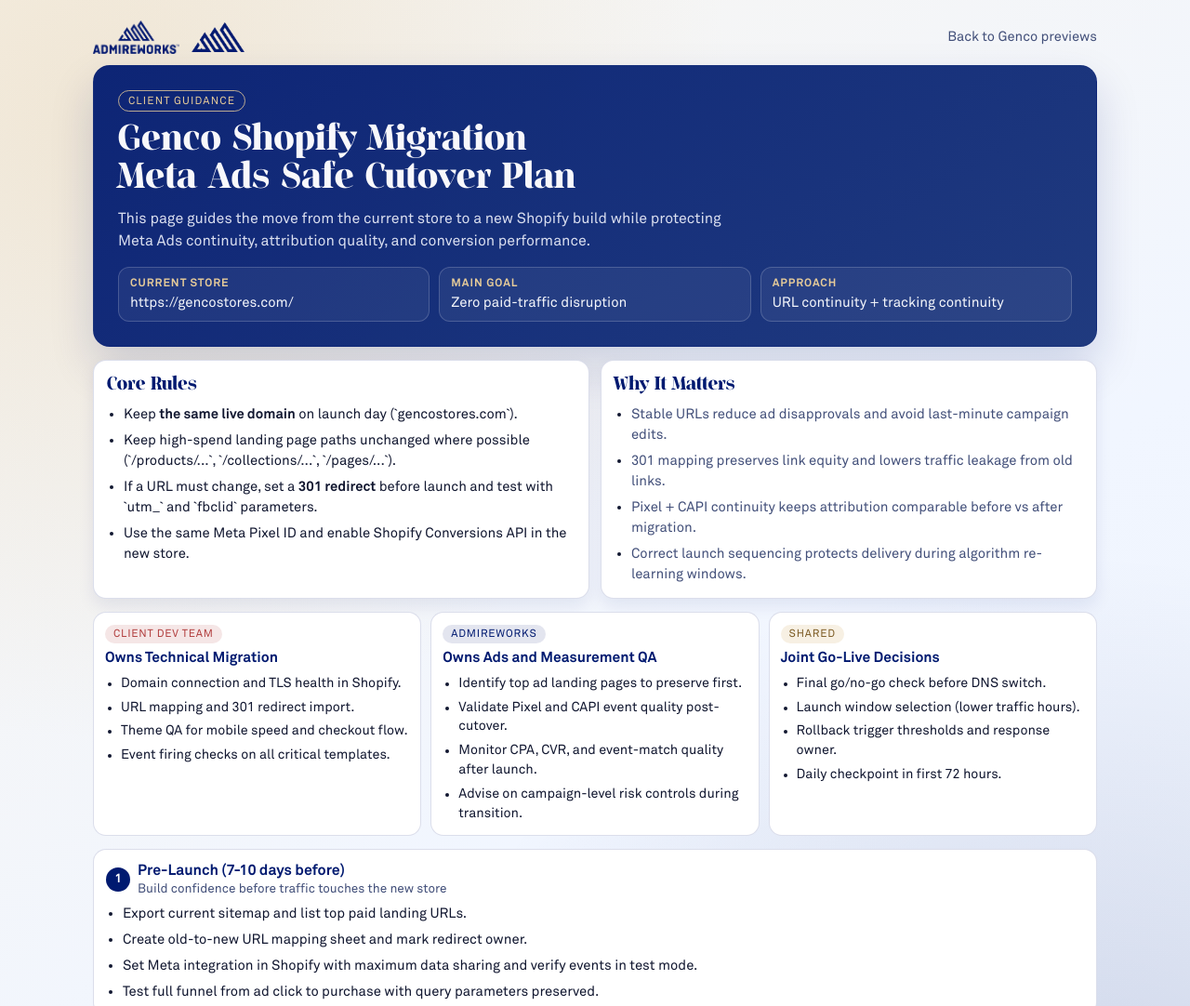
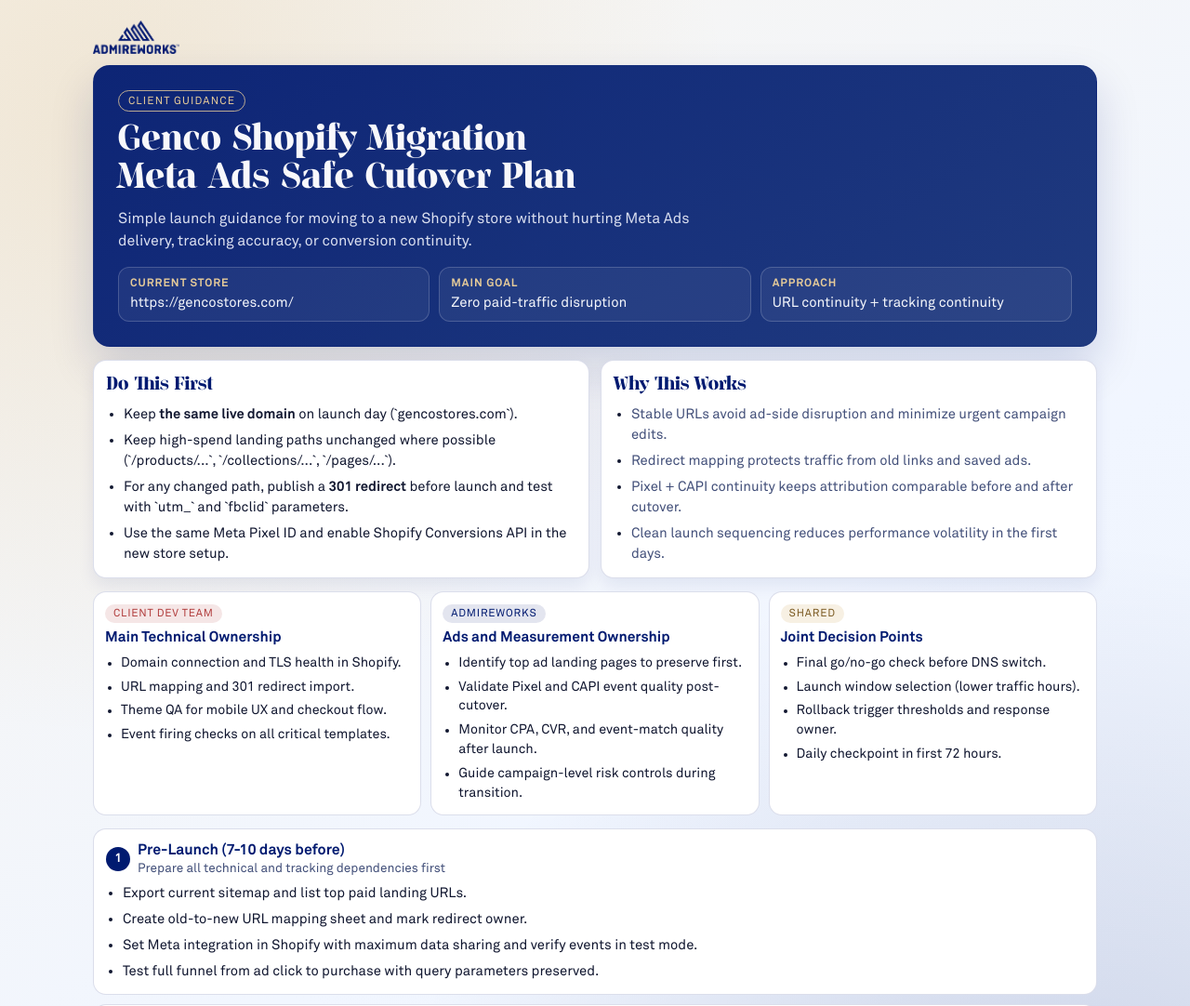
Before and after one commit to fnasr-source/admireworks-client-previews, a website: page clients/genco/shopify-migration-guide-v1/index.html in a window 1280 px wide. Shown: the top 1082 px of the page at 93% size. Drawn offline with Linux system fonts and the light colour scheme.

Commit message:
refine(genco): simplify migration one-pager and remove navigation links

```diff
--- a/clients/genco/shopify-migration-guide-v1/assets/style.css
+++ b/clients/genco/shopify-migration-guide-v1/assets/style.css
@@ -33,21 +33,11 @@
 
 .topbar {
   display: flex;
-  justify-content: space-between;
+  justify-content: flex-start;
   align-items: center;
   gap: 10px;
-  flex-wrap: wrap;
+  flex-wrap: nowrap;
   margin-bottom: 12px;
-}
-
-.crumb {
-  color: var(--muted);
-  text-decoration: none;
-  font-size: 0.92rem;
-}
-
-.crumb:hover {
-  color: var(--aw-navy);
 }
 
 .hero {
@@ -343,6 +333,10 @@
     padding: 14px 0 22px;
   }
 
+  .topbar {
+    margin-bottom: 10px;
+  }
+
   .hero {
     padding: 15px 13px;
     border-radius: 14px;
--- a/clients/genco/shopify-migration-guide-v1/index.html
+++ b/clients/genco/shopify-migration-guide-v1/index.html
@@ -12,15 +12,13 @@
     <div class="topbar">
       <div class="aw-brand-strip">
         <img class="aw-brand-logo" src="/assets/brand/Logo.png" alt="Admireworks logo">
-        <img class="aw-brandmark" src="/assets/brand/Brandmark.png" alt="Admireworks brandmark">
       </div>
-      <a class="crumb" href="/clients/genco/">Back to Genco previews</a>
     </div>
 
     <section class="hero">
       <span class="eyebrow">Client Guidance</span>
       <h1>Genco Shopify Migration<br>Meta Ads Safe Cutover Plan</h1>
-      <p>This page guides the move from the current store to a new Shopify build while protecting Meta Ads continuity, attribution quality, and conversion performance.</p>
+      <p>Simple launch guidance for moving to a new Shopify store without hurting Meta Ads delivery, tracking accuracy, or conversion continuity.</p>
 
       <div class="meta-row">
         <div class="meta">
@@ -40,22 +38,22 @@
 
     <section class="grid">
       <article class="card">
-        <h2>Core Rules</h2>
+        <h2>Do This First</h2>
         <ul class="list">
           <li>Keep <strong>the same live domain</strong> on launch day (`gencostores.com`).</li>
-          <li>Keep high-spend landing page paths unchanged where possible (`/products/...`, `/collections/...`, `/pages/...`).</li>
-          <li>If a URL must change, set a <strong>301 redirect</strong> before launch and test with `utm_` and `fbclid` parameters.</li>
-          <li>Use the same Meta Pixel ID and enable Shopify Conversions API in the new store.</li>
+          <li>Keep high-spend landing paths unchanged where possible (`/products/...`, `/collections/...`, `/pages/...`).</li>
+          <li>For any changed path, publish a <strong>301 redirect</strong> before launch and test with `utm_` and `fbclid` parameters.</li>
+          <li>Use the same Meta Pixel ID and enable Shopify Conversions API in the new store setup.</li>
         </ul>
       </article>
 
       <article class="card">
-        <h2>Why It Matters</h2>
+        <h2>Why This Works</h2>
         <ul class="list">
-          <li><span class="why">Stable URLs reduce ad disapprovals and avoid last-minute campaign edits.</span></li>
-          <li><span class="why">301 mapping preserves link equity and lowers traffic leakage from old links.</span></li>
-          <li><span class="why">Pixel + CAPI continuity keeps attribution comparable before vs after migration.</span></li>
-          <li><span class="why">Correct launch sequencing protects delivery during algorithm re-learning windows.</span></li>
+          <li><span class="why">Stable URLs avoid ad-side disruption and minimize urgent campaign edits.</span></li>
+          <li><span class="why">Redirect mapping protects traffic from old links and saved ads.</span></li>
+          <li><span class="why">Pixel + CAPI continuity keeps attribution comparable before and after cutover.</span></li>
+          <li><span class="why">Clean launch sequencing reduces performance volatility in the first days.</span></li>
         </ul>
       </article>
     </section>
@@ -63,29 +61,29 @@
     <section class="ownership">
       <article class="owner dev">
         <span class="tag">Client Dev Team</span>
-        <h4>Owns Technical Migration</h4>
+        <h4>Main Technical Ownership</h4>
         <ul>
           <li>Domain connection and TLS health in Shopify.</li>
           <li>URL mapping and 301 redirect import.</li>
-          <li>Theme QA for mobile speed and checkout flow.</li>
+          <li>Theme QA for mobile UX and checkout flow.</li>
           <li>Event firing checks on all critical templates.</li>
         </ul>
       </article>
 
       <article class="owner aw">
         <span class="tag">Admireworks</span>
-        <h4>Owns Ads and Measurement QA</h4>
+        <h4>Ads and Measurement Ownership</h4>
         <ul>
           <li>Identify top ad landing pages to preserve first.</li>
           <li>Validate Pixel and CAPI event quality post-cutover.</li>
           <li>Monitor CPA, CVR, and event-match quality after launch.</li>
-          <li>Advise on campaign-level risk controls during transition.</li>
+          <li>Guide campaign-level risk controls during transition.</li>
         </ul>
       </article>
 
       <article class="owner shared">
         <span class="tag">Shared</span>
-        <h4>Joint Go-Live Decisions</h4>
+        <h4>Joint Decision Points</h4>
         <ul>
           <li>Final go/no-go check before DNS switch.</li>
           <li>Launch window selection (lower traffic hours).</li>
@@ -101,7 +99,7 @@
           <span class="num">1</span>
           <div>
             <h4>Pre-Launch (7-10 days before)</h4>
-            <small>Build confidence before traffic touches the new store</small>
+            <small>Prepare all technical and tracking dependencies first</small>
           </div>
         </div>
         <ul class="list">
@@ -117,7 +115,7 @@
           <span class="num">2</span>
           <div>
             <h4>Launch Window (Cutover day)</h4>
-            <small>Protect active campaigns while DNS and routes switch</small>
+            <small>Switch safely while paid traffic is still active</small>
           </div>
         </div>
         <ul class="list">
@@ -133,7 +131,7 @@
           <span class="num">3</span>
           <div>
             <h4>First 72 Hours</h4>
-            <small>Catch regressions early and stabilize performance</small>
+            <small>Monitor, fix quickly, and stabilize results</small>
           </div>
         </div>
         <ul class="list">
@@ -146,7 +144,7 @@
     </section>
 
     <section class="check">
-      <h2>Go/No-Go Decision Gates</h2>
+      <h2>Go / Hold Checks</h2>
       <div class="check-grid">
         <article class="flag">
           <strong class="ok">Go</strong>
```
